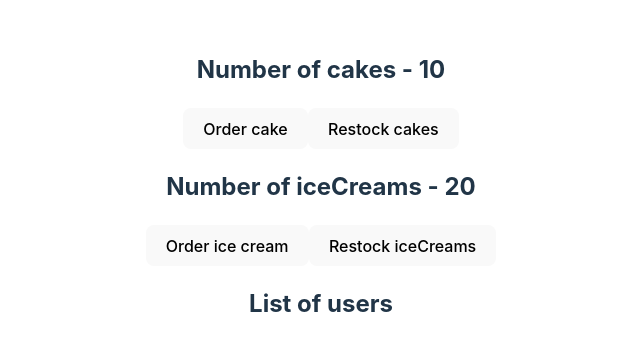
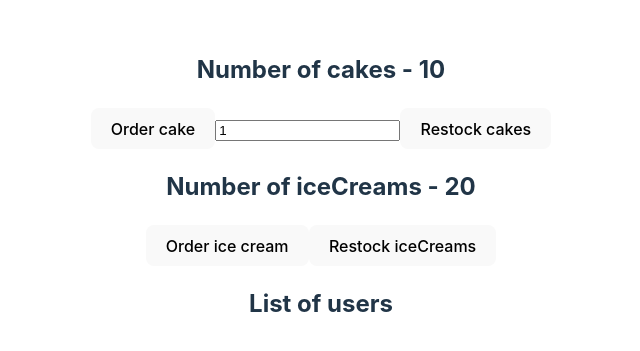
Before and after one commit to nzkks/react-rtk, a React (Vite) app: page / in a window 1280 px wide. Shown: the part 213-564 px from the top of the page, without its empty margins (319-959 px from the left). Built offline with nearby package versions, Linux system fonts and the light colour scheme.

Commit message:
Any other interaction needs a local state, yes, it can be set in the component. Example

```diff
--- a/src/features/cake/CakeView.jsx
+++ b/src/features/cake/CakeView.jsx
@@ -1,4 +1,4 @@
-import React from 'react';
+import React, { useState } from 'react';
 import { useDispatch, useSelector } from 'react-redux';
 
 import { ordered, restocked } from './cakeSlice';
@@ -7,11 +7,14 @@
   const numOfCakes = useSelector(state => state.cake.numOfCakes);
   const dispatch = useDispatch();
 
+  const [value, setValue] = useState(1);
+
   return (
     <div>
       <h2>Number of cakes - {numOfCakes}</h2>
       <button onClick={() => dispatch(ordered())}>Order cake</button>
-      <button onClick={() => dispatch(restocked(3))}>Restock cakes</button>
+      <input type="text" value={value} onChange={e => setValue(parseInt(e.target.value))} />
+      <button onClick={() => dispatch(restocked(value))}>Restock cakes</button>
     </div>
   );
 };
```
